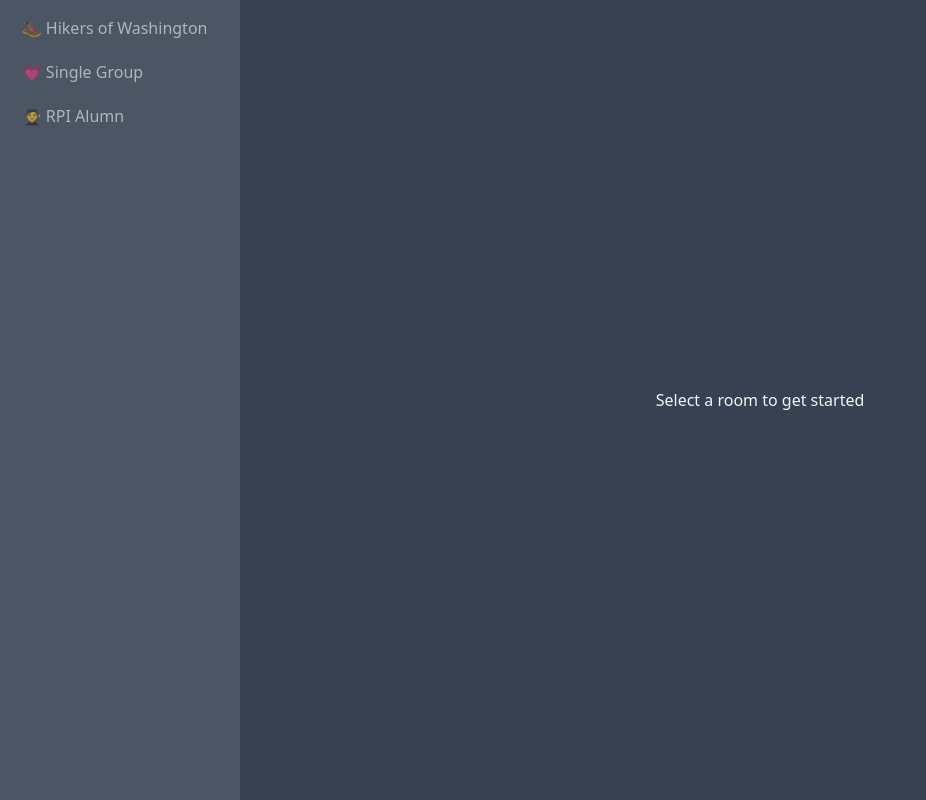
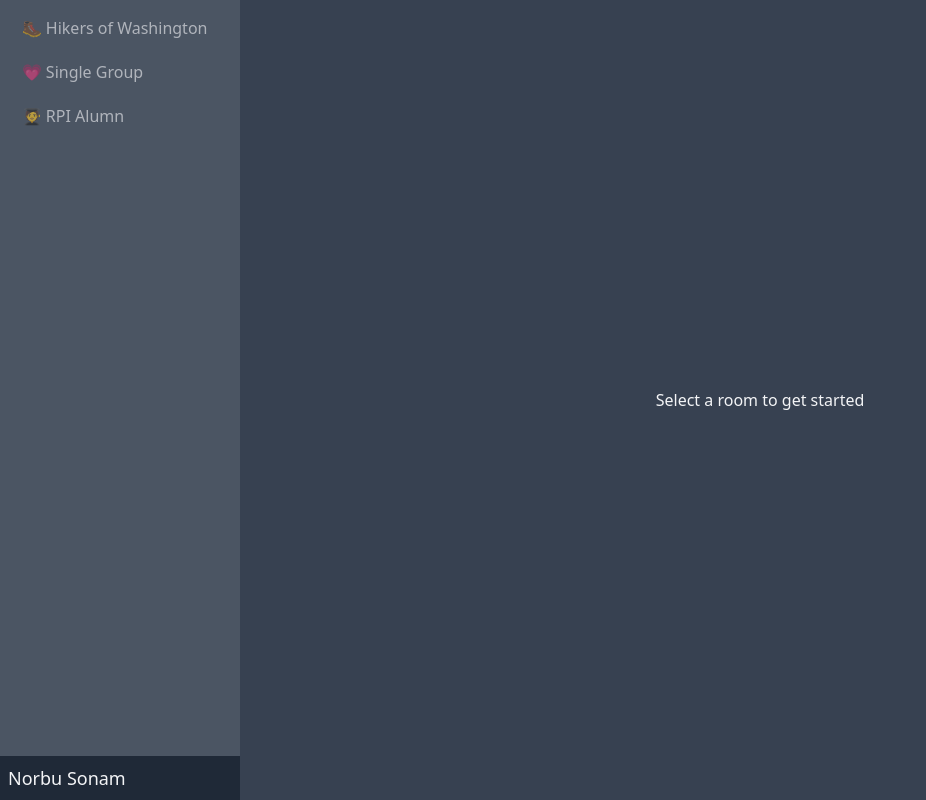
Before and after one commit to norbusonam/chatter, a React (Create React App) app in the folder frontend/: page / in a window 1280 px wide. Shown: the whole page, without its empty margins (0-926 px from the left). Built offline with nearby package versions, Linux system fonts and the light colour scheme; no server answers.

Commit message:
RoomList -> Sidebar, added user card

```diff
--- a/frontend/src/App.js
+++ b/frontend/src/App.js
@@ -1,7 +1,7 @@
 import { useState } from 'react';
-import RoomList from "./components/RoomList";
 import Chat from "./components/Chat";
 import ChatPlaceholder from './components/ChatPlaceholder'
+import Sidebar from './components/Sidebar';
 
 function App() {
 
@@ -9,7 +9,7 @@ function App() {
 
   return (
     <div className='flex'>
-      <RoomList selectedRoom={room} setRoom={setRoom}/>
+      <Sidebar selectedRoom={room} setRoom={setRoom}/>
       {
         !!room ?
           <Chat room={room}/>
--- a/frontend/src/components/RoomList.js
+++ b/frontend/src/components/RoomList.js
@@ -4,7 +4,7 @@ import RoomListItem from "./RoomListItem";
 export default function RoomList({ selectedRoom, setRoom }) {
 
   return (
-    <div className="w-60 h-screen bg-gray-600 text-center px-1 pt-2">
+    <div className="bg-gray-600 text-center px-1 pt-2 grow">
       {
         Rooms.map(room =>
           <RoomListItem
--- /dev/null
+++ b/frontend/src/components/Sidebar.js
@@ -0,0 +1,14 @@
+import RoomList from "./RoomList";
+import UserCard from "./UserCard";
+
+
+export default function Sidebar({ selectedRoom, setRoom }) {
+
+  return (
+    <div className="w-60 h-screen flex flex-col">
+      <RoomList selectedRoom={selectedRoom} setRoom={setRoom}/>
+      <UserCard />
+    </div>
+  )
+
+}
--- /dev/null
+++ b/frontend/src/components/UserCard.js
@@ -0,0 +1,12 @@
+import { Rooms } from "../data/Rooms";
+import RoomListItem from "./RoomListItem";
+
+export default function UserCard({ selectedRoom, setRoom }) {
+
+  return (
+    <div className="bg-gray-800 text-gray-100 text-lg p-2">
+      Norbu Sonam
+    </div>
+  )
+
+}
```
